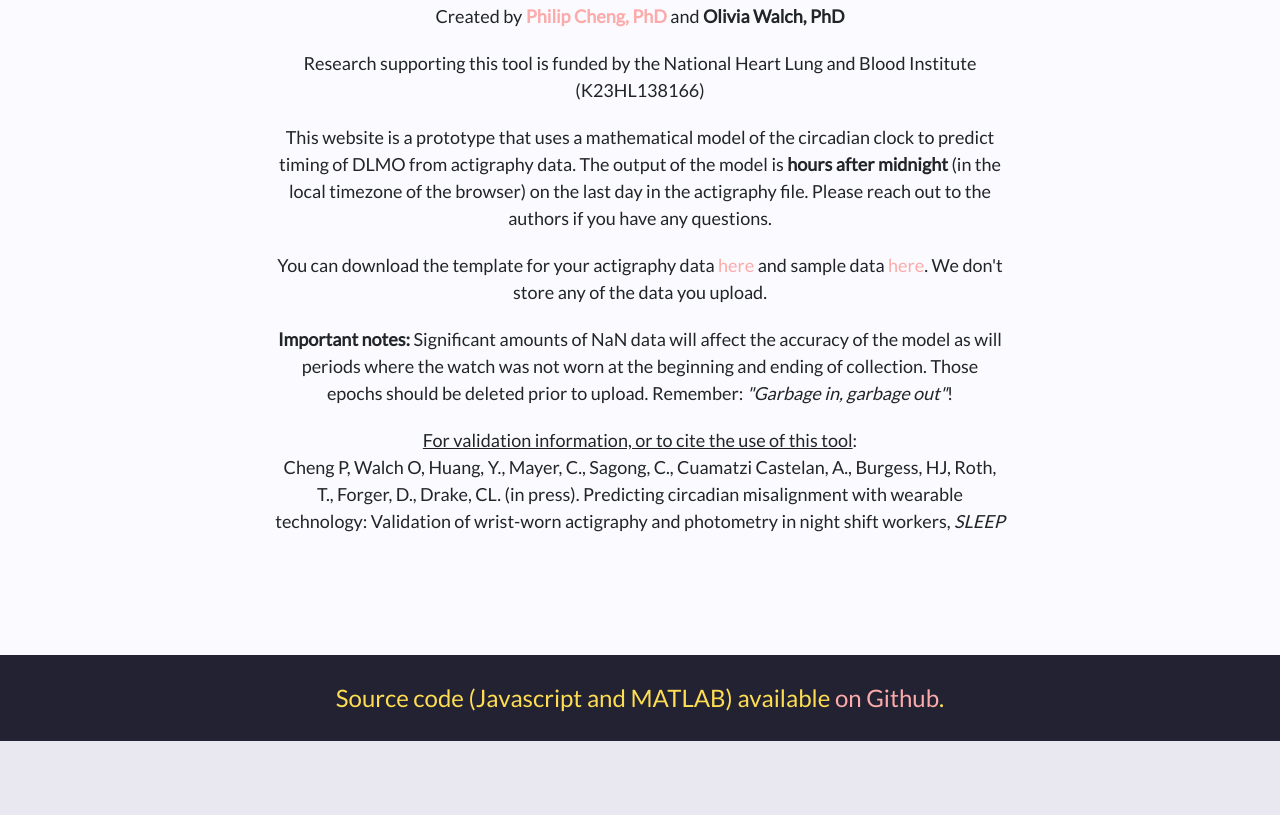
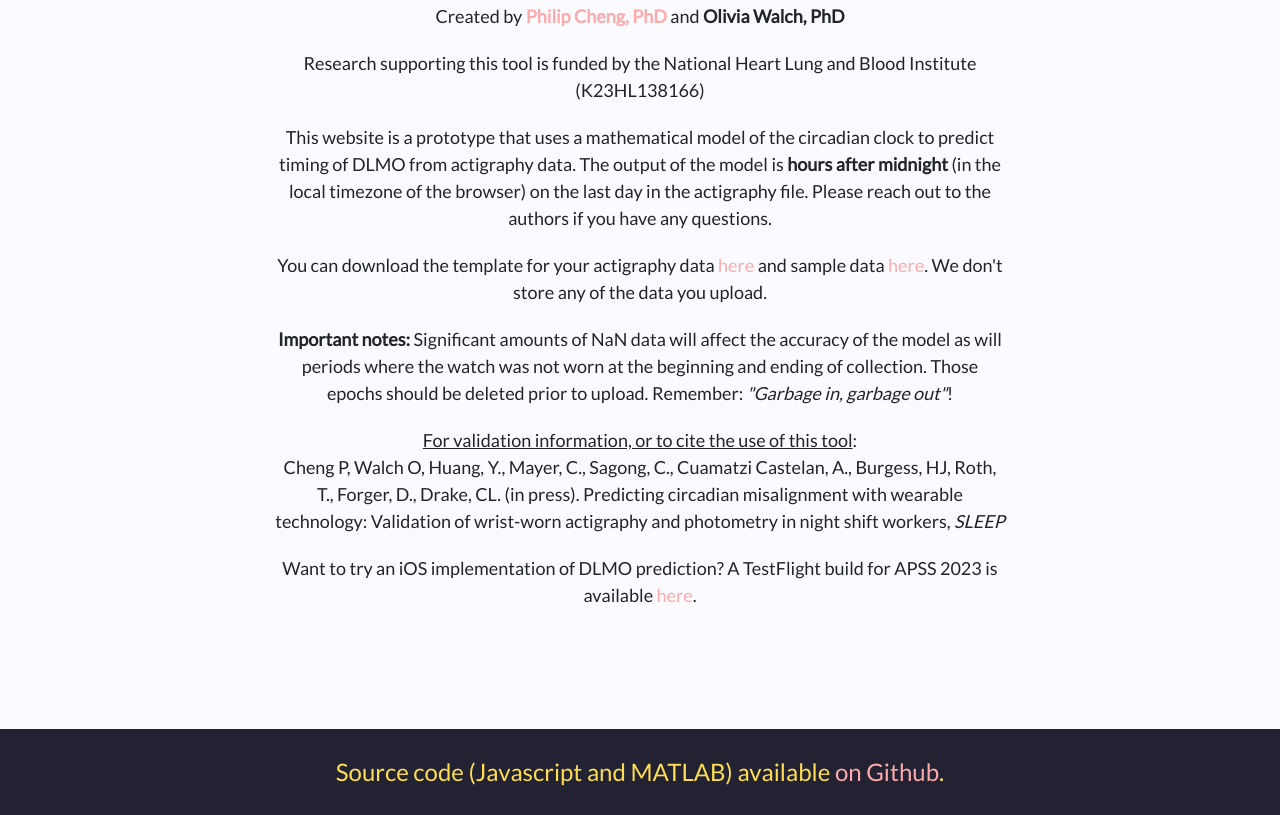
Before and after one commit to ojwalch/predicting_dlmo, a plain HTML site: page index.html in a window 1280 px wide. Shown: the part 780-1595 px from the top of the page. Before the commit the page ends 1521 px from the top, so only its background shows below. Drawn offline with Linux system fonts and the light colour scheme.

Commit message:
Update index.html

```diff
--- a/index.html
+++ b/index.html
@@ -101,7 +101,7 @@
             <br> Cheng P, Walch O, Huang, Y., Mayer, C., Sagong, C., Cuamatzi Castelan, A., Burgess, HJ, Roth, T.,
             Forger, D., Drake, CL. (in press). Predicting circadian misalignment with wearable technology: Validation of
             wrist-worn actigraphy and photometry in night shift workers, <i>SLEEP</i>
-
+          <p>Want to try an iOS implementation of DLMO prediction? A TestFlight build for APSS 2023 is available <a href="https://testflight.apple.com/join/xtn93aOz">here</a>.</p>
         </div>
       </div>
     </div>
```
